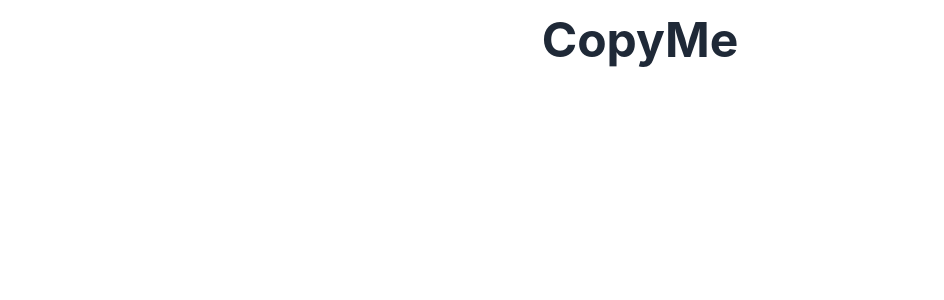
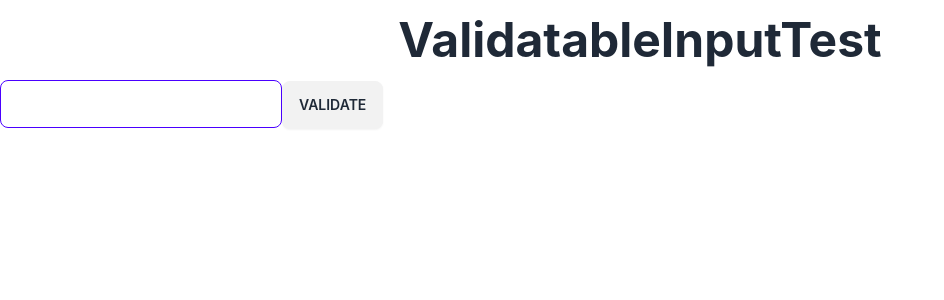
Before and after one commit to yisj777s/doit-react-webapp-typescript, a React (Create React App) app in the folder ch04/ch04_5/: page / in a window 1280 px wide. Shown: the top 300 px of the page, without its empty margins (0-944 px from the left). Built offline with nearby package versions, Linux system fonts and the light colour scheme.

Commit message:
unfinished11 04.함수 컴포넌트와 리액트 훅_04-5.useRef와 useImperativeHandle 훅 이해하기기

```diff
--- a/ch04/ch04_5/src/pages/ValidatableInputTest.tsx
+++ b/ch04/ch04_5/src/pages/ValidatableInputTest.tsx
@@ -1,8 +1,31 @@
-export default function CopyMe() {
+import {useRef, useCallback} from 'react'
+import {Title} from '../components'
+import type {ValidatableInputMethods} from '../theme/daisyui'
+import {ValidatableInput, Button} from '../theme/daisyui'
+
+export default function ValidatableInputTest() {
+  const methodsRef = useRef<ValidatableInputMethods>(null)
+
+  const validateEmail = useCallback(() => {
+    if (methodsRef.current) {
+      const [valid, valueOrErrorMessage] = methodsRef.current.validate()
+      if (valid) alert(`${valueOrErrorMessage}는 유효한 이메일 주소입니다.`)
+      else alert(valueOrErrorMessage)
+    }
+  }, [])
+
+  // prettier-ignore
   return (
     <section className="mt-4">
-      <h2 className="text-5xl font-bold text-center">CopyMe</h2>
-      <div className="mt-4"></div>
+      <Title>ValidatableInputTest</Title>
+      <div className="mt-4">
+        <div>
+          <ValidatableInput type="email" ref={methodsRef} className="input-primary" />
+          <Button onClick={validateEmail}>
+            VALIDATE
+          </Button>
+        </div>
+      </div>
     </section>
   )
 }
--- a/ch04/ch04_5/src/theme/daisyui/ValidatableInput.tsx
+++ b/ch04/ch04_5/src/theme/daisyui/ValidatableInput.tsx
@@ -6,12 +6,30 @@ export type ValidatableInputMethods = {
 }
 
 export const ValidatableInput = forwardRef<ValidatableInputMethods, ReactInputProps>(
-  ({className: _className, ...inputProps}, methodsRef) => {
+  ({type, className: _className, ...inputProps}, methodsRef) => {
     const className = useMemo(() => ['input', _className].join(' '), [_className])
     const inputRef = useRef<HTMLInputElement>(null)
 
-    useImperativeHandle(methodsRef, () => ({}), [])
+    useImperativeHandle(
+      methodsRef,
+      () => ({
+        validate: (): [boolean, string] => {
+          const value = inputRef.current?.value
+          if (!value || !value.length) return [false, '사용자가 입력한 내용이 없습니다.']
 
-    return <input {...inputProps} className={className} />
+          switch (type) {
+            case 'email': {
+              const regEx =
+                /^([\w-]+(?:\.[\w-]+)*)@((?:[\w-]+\.)*\w[\w-]{0,66})\.([a-z]{2,6}(?:\.[a-z]{2})?)$/i
+              const valid = regEx.test(value)
+              return valid ? [true, value] : [false, '틀린 이메일 주소입니다.']
+            }
+          }
+          return [false, '컴포넌트 타입이 유효하지 않습니다.']
+        }
+      }),
+      [type]
+    )
+    return <input {...inputProps} className={className} ref={inputRef} />
   }
 )
--- a/ch04/ch04_5/src/theme/daisyui/index.ts
+++ b/ch04/ch04_5/src/theme/daisyui/index.ts
@@ -2,3 +2,4 @@ export * from './Button'
 export * from './Icon'
 export * from './Input'
 export * from './Modal'
+export * from './ValidatableInput'
```
Also changed, not shown: 2 other files (tests, documents, lock files or other folders).
